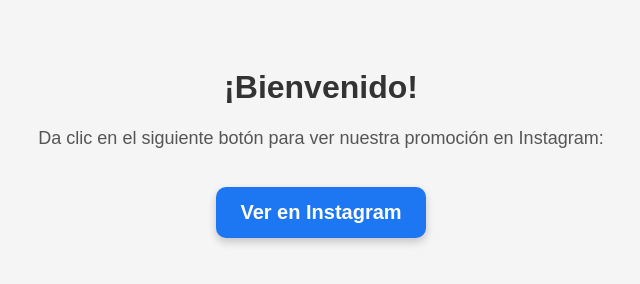
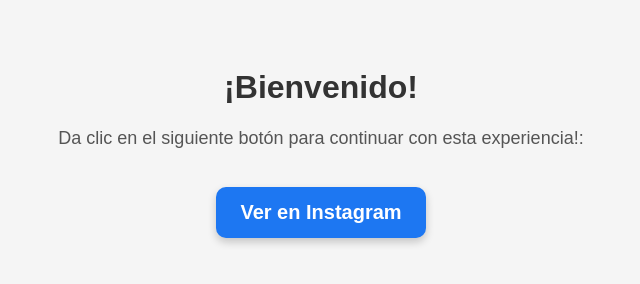
Before and after one commit to Pedro6488/insta-redirect, a plain HTML site: page index.html in a window 1280 px wide. Shown: the full height of the page, 319-959 px from the left. Drawn offline with Linux system fonts and the light colour scheme.

Commit message:
Modify call-to-action text in index.html
Updated the call-to-action text for the Instagram promotion.

```diff
--- a/index.html
+++ b/index.html
@@ -11,7 +11,7 @@
     <h1 style="color: #333;">¡Bienvenido!</h1>
 
     <p style="font-size: 18px; color: #555;">
-        Da clic en el siguiente botón para ver nuestra promoción en Instagram:
+        Da clic en el siguiente botón para continuar con esta experiencia!:
     </p>
 
     <a href="https://www.instagram.com/novaexperience2025/"
```
